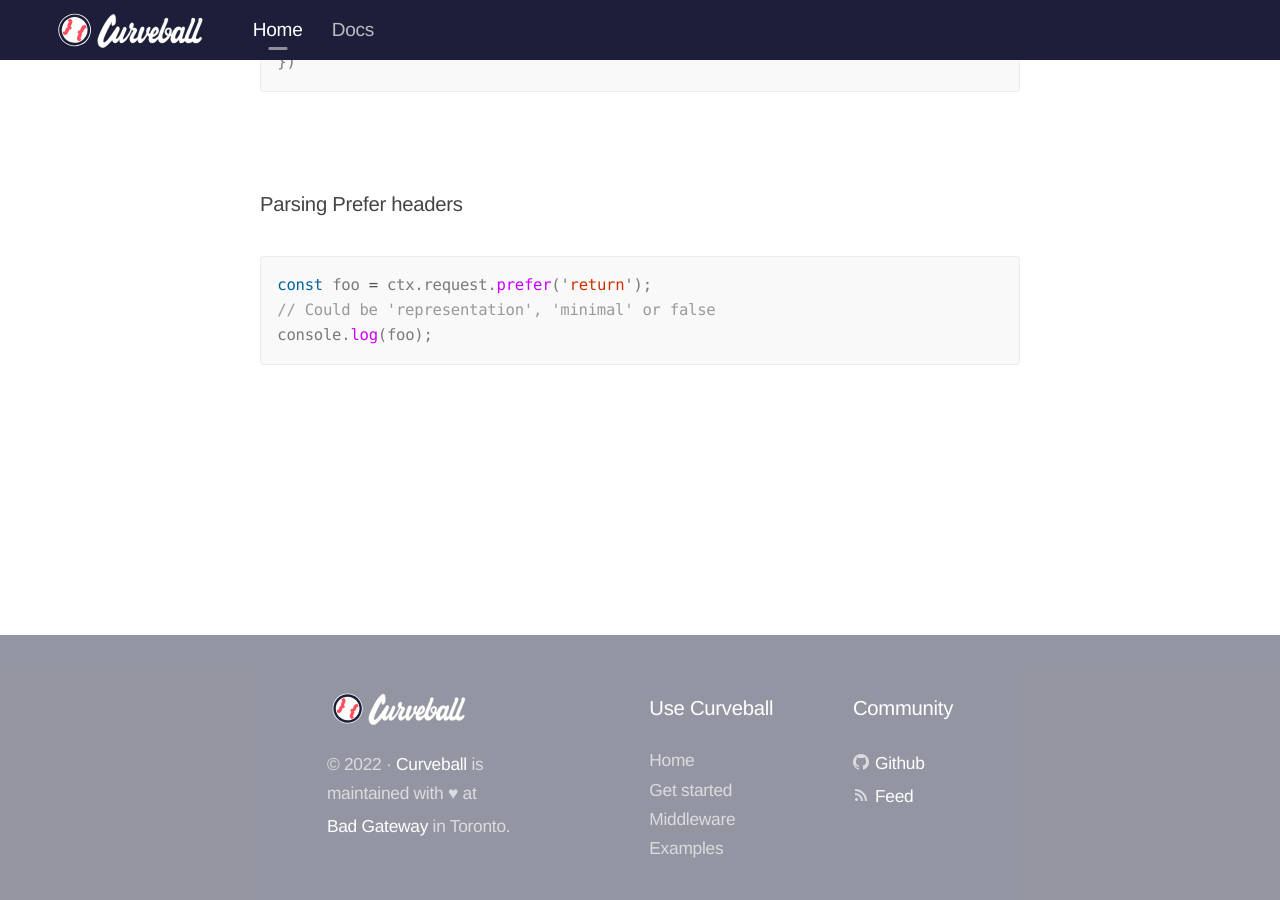
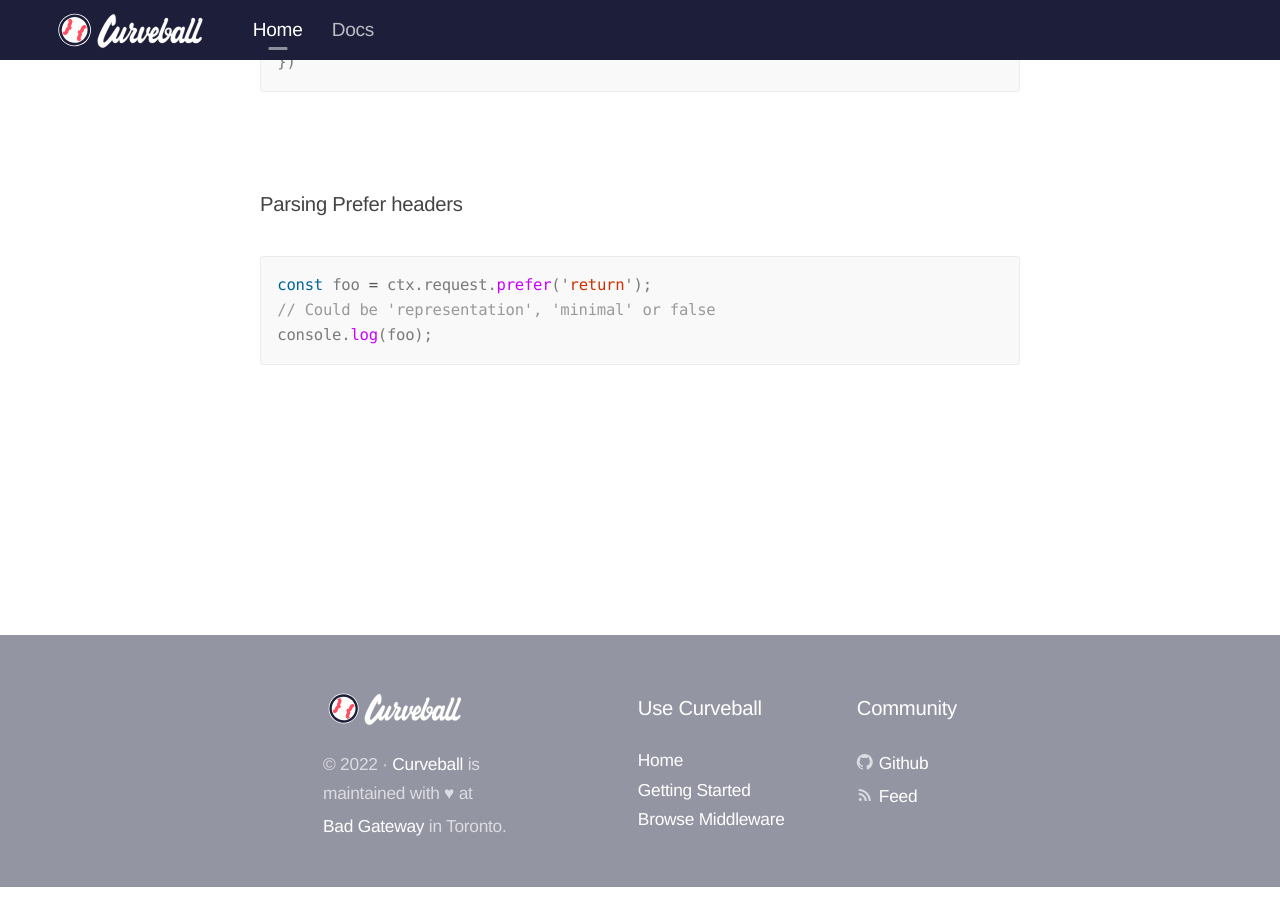
Before and after one commit to curveball/website, a Jekyll site: the page built from pages/index.md, in a window 1280 px wide and 900 px high, scrolled down 8984 px. Built offline with Jekyll 4.4.1, drawn with Linux system fonts in a browser that asks for light colours.

Commit message:
Make footer links actual links

```diff
--- a/_includes/footer.html
+++ b/_includes/footer.html
@@ -10,10 +10,9 @@
   <div class="site-links">
     <h3>Use Curveball</h3>
     <ul>
-      <li>Home</li>
-      <li>Get started</li>
-      <li>Middleware</li>
-      <li>Examples</li>
+      <li><a href="/">Home</a></li>
+      <li><a href="/docs/getting-started">Getting started</a></li>
+      <li><a href="/docs/middleware">Browse middleware</a></li>
     </ul>
   </div>
   <div class="social-links">
```
